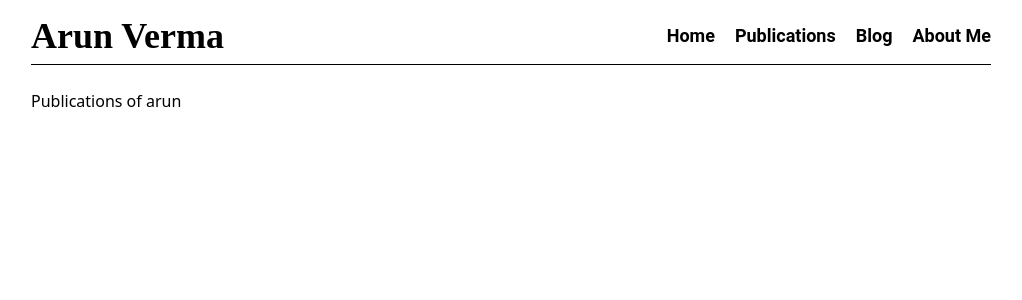
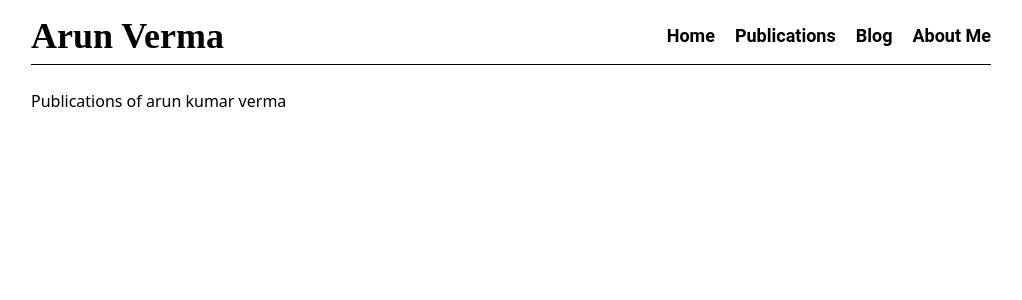
Before and after one commit to devagya-rattan/Arun_Kumar_Verma_web-, a React (Create React App) app: page /publications in a window 1280 px wide. Shown: the top 300 px of the page, without its empty margins (129-1151 px from the left). Built offline with nearby package versions, Linux system fonts and the light colour scheme.

Commit message:
publications page

```diff
--- a/src/components/Publications/Publications.jsx
+++ b/src/components/Publications/Publications.jsx
@@ -4,7 +4,7 @@ function Publications() {
   return (
     <div className='h-screen w-full pl-40 pr-40'>
         <br/>
-        Publications of arun
+        Publications of arun kumar verma
       </div>
   )
 }
```
